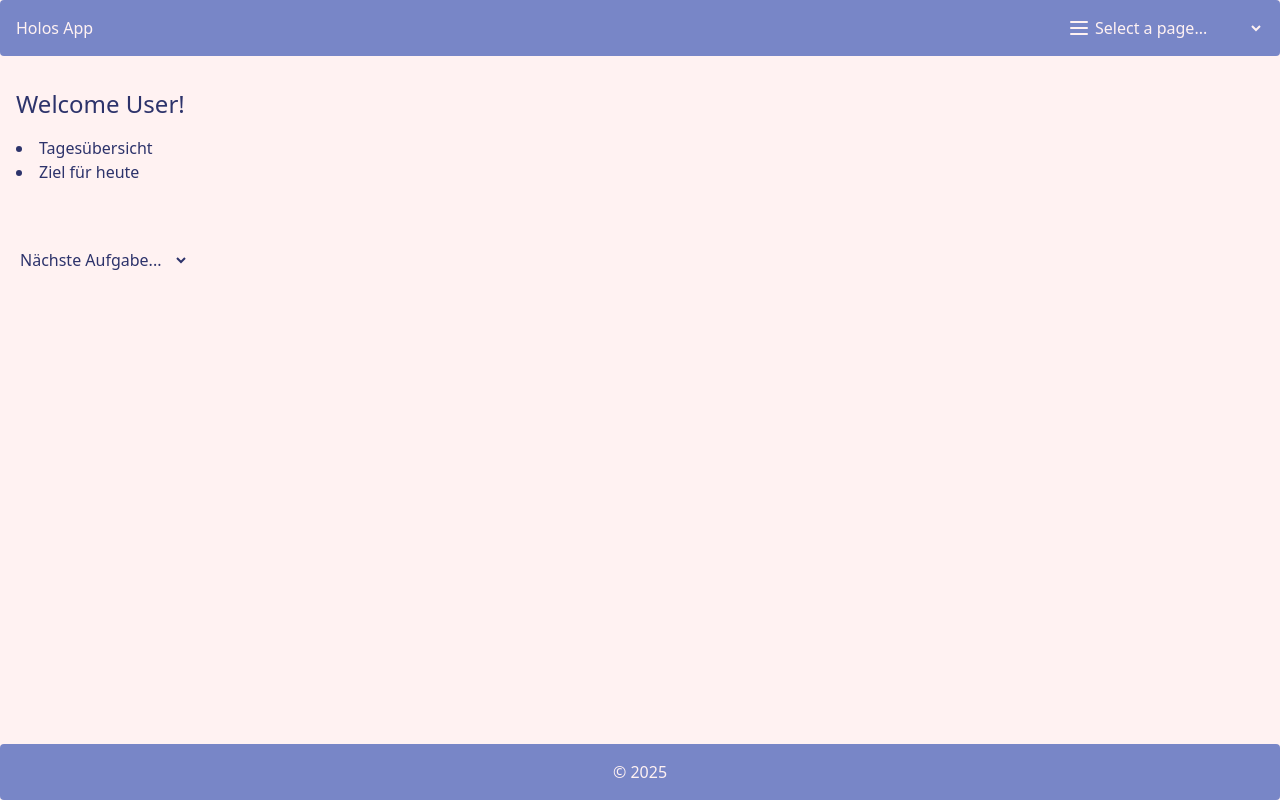
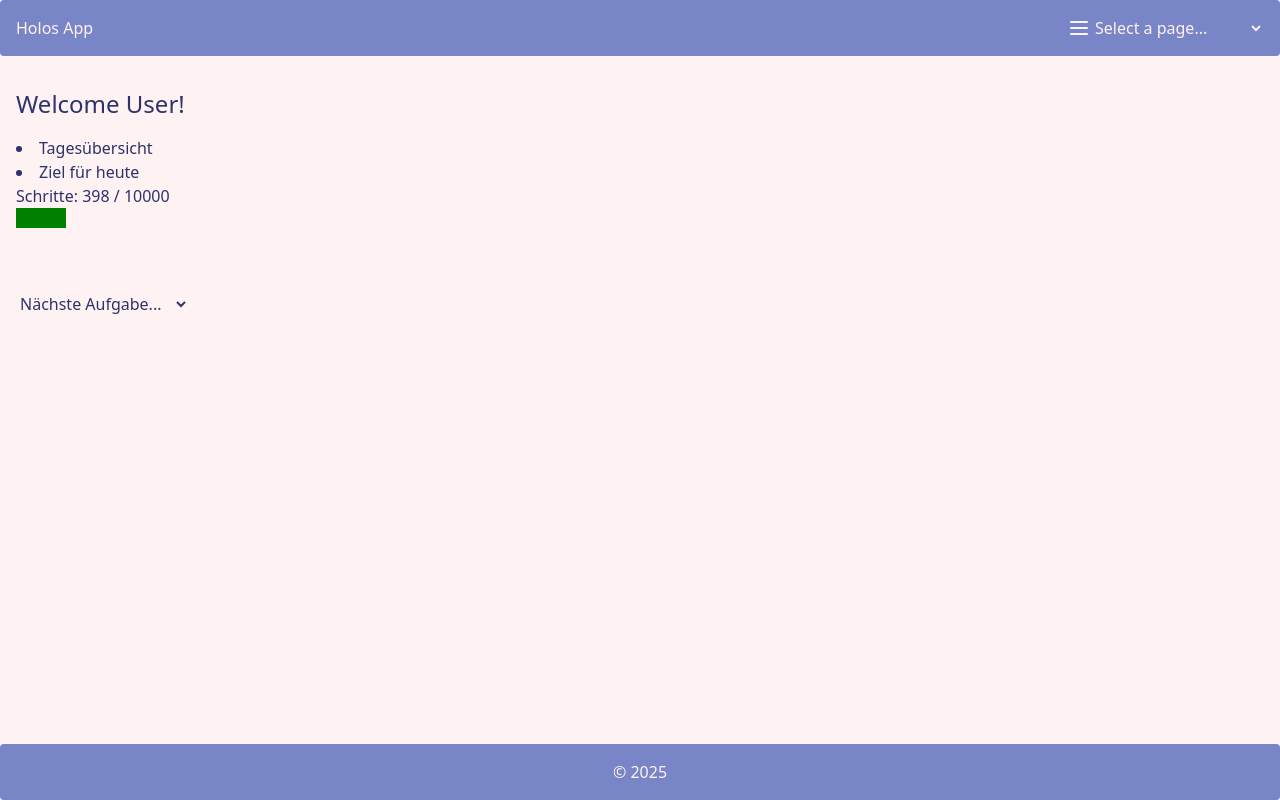
Before and after one commit to team-holos/holos-app, a React (Vite) app in the folder frontend/: page / in a window 1280 px wide. Built offline with nearby package versions, Linux system fonts and the light colour scheme; no server answers.

Commit message:
added function for goalsteps

```diff
--- a/frontend/src/pages/DashboardPage.jsx
+++ b/frontend/src/pages/DashboardPage.jsx
@@ -8,12 +8,12 @@ function DashboardPage() {
   const navigate = useNavigate();
   const [schritte, setSchritte] = useState(0);
   const zielSchritte = 10000;
-  const fortschritt = (schritte / zielSchritte) * 100;
 
   useEffect(() => {
     const interval = setInterval(() => {
       setSchritte((prevSchritte) => {
         const neueSchritte = Math.min(prevSchritte + Math.floor(Math.random() * 500), zielSchritte);
+        console.log("neueSchritte");
         return neueSchritte;
       });
     }, 5000);
@@ -24,6 +24,10 @@ function DashboardPage() {
   const handleNavigation = (event) => {
     navigate(event.target.value);
   };
+
+  const fortschritt = (schritte / zielSchritte) * 100;
+  console.log("Schritte:", schritte);
+
   return (
     <div className="text-[#2D336B] p-4 my-4">
       <h1 className="text-2xl mb-4">Welcome User!</h1>
@@ -32,13 +36,18 @@ function DashboardPage() {
         <li>Ziel für heute</li>
       </ul>
 
+      <div>
+        Schritte: {schritte} / {zielSchritte}
+        <div style={{ width: `${fortschritt}%`, height: '20px', backgroundColor: 'green' }}></div>
+      </div>
+
       <form className="flex items-center mt-16">
         {/* <label htmlFor="shortcuts" className="inline-block">
           <Menu />
         </label> */}
         <select id="uebersicht" name="uebersicht" onChange={handleNavigation}>
           <option value="">Nächste Aufgabe...</option>
-          <option value="/nutrion" className="inline-block">
+          <option value="/nutrition" className="inline-block">
             Ernährung
           </option>
           <option value="/fitness">Fitness</option>
```
